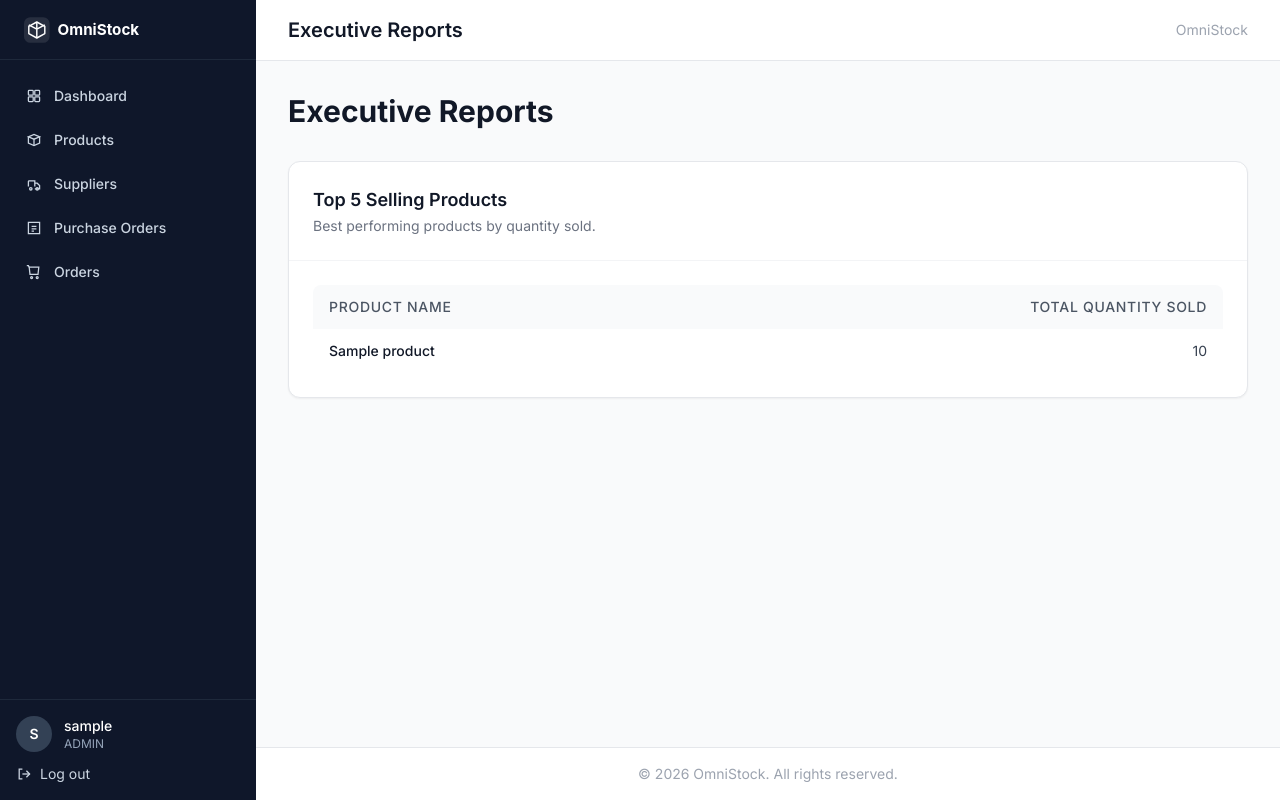
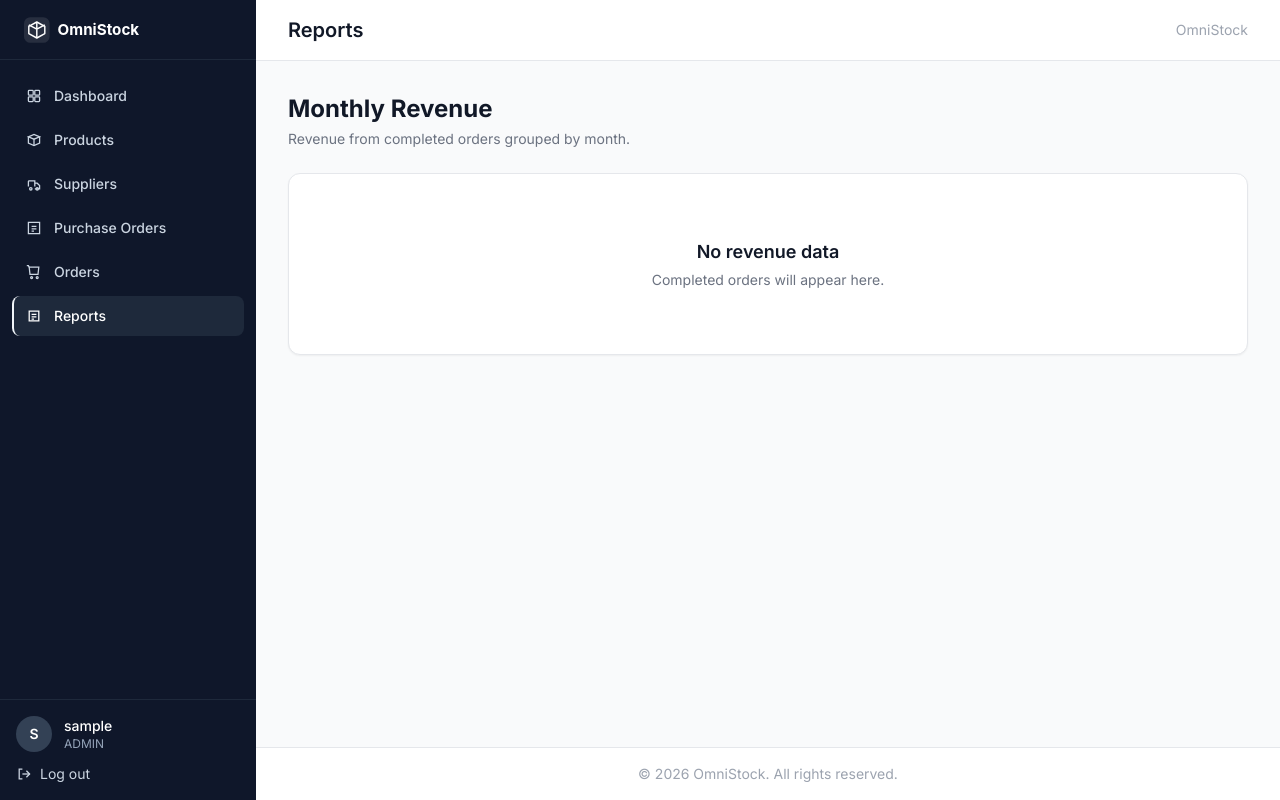
Before and after one commit to AI-with-Coding-2026/Project-A-omnistock, a Django app: page /reports/ in a window 1280 px wide. Run offline with Django 5.2, Linux system fonts and the light colour scheme; a user stored in the database is signed in; tables that the repository leaves empty hold one stand-in row (values such as "Sample post"); some libraries are stand-ins or nearby versions.

Commit message:
feat(2355): build monthly revenue summary widget

```diff
--- a/omnistock/urls.py
+++ b/omnistock/urls.py
@@ -17,8 +17,11 @@ Including another URLconf
 from django.contrib import admin
 from django.urls import include, path
 
+from orders import views as order_views
+
 urlpatterns = [
     path('admin/', admin.site.urls),
+    path('reports/', order_views.reports, name='reports'),
     path('', include('core.urls')),
     path('inventory/', include('inventory.urls')),
     path('orders/', include('orders.urls')),
--- /dev/null
+++ b/orders/templates/reports/reports.html
@@ -0,0 +1,43 @@
+{% extends "core/base.html" %}
+
+{% block title %}Reports - OmniStock{% endblock %}
+{% block page_title %}Reports{% endblock %}
+
+{% block content %}
+<div class="space-y-6">
+    <div class="flex flex-col sm:flex-row sm:items-center sm:justify-between gap-4">
+        <div>
+            <h2 class="text-2xl font-bold text-gray-900">Monthly Revenue</h2>
+            <p class="mt-1 text-sm text-gray-500">Revenue from completed orders grouped by month.</p>
+        </div>
+    </div>
+
+    <div class="bg-white border border-gray-200 rounded-xl shadow-sm overflow-hidden">
+        {% if monthly_revenue %}
+            <div class="overflow-x-auto">
+                <table class="w-full text-sm text-left">
+                    <thead class="bg-gray-50 border-b border-gray-200">
+                        <tr>
+                            <th class="px-6 py-4 font-semibold text-gray-600">Month</th>
+                            <th class="px-6 py-4 font-semibold text-gray-600 text-right">Total Revenue</th>
+                        </tr>
+                    </thead>
+                    <tbody class="divide-y divide-gray-100">
+                        {% for entry in monthly_revenue %}
+                            <tr class="hover:bg-gray-50">
+                                <td class="px-6 py-4 text-gray-700">{{ entry.month|date:"F Y" }}</td>
+                                <td class="px-6 py-4 font-semibold text-gray-900 text-right">${{ entry.total|floatformat:2 }}</td>
+                            </tr>
+                        {% endfor %}
+                    </tbody>
+                </table>
+            </div>
+        {% else %}
+            <div class="px-6 py-16 text-center">
+                <h3 class="text-lg font-semibold text-gray-900">No revenue data</h3>
+                <p class="mt-1 text-sm text-gray-500">Completed orders will appear here.</p>
+            </div>
+        {% endif %}
+    </div>
+</div>
+{% endblock %}
--- a/orders/views.py
+++ b/orders/views.py
@@ -3,7 +3,8 @@ from collections import defaultdict
 
 from django.contrib import messages
 from django.db import transaction
-from django.db.models import F
+from django.db.models import F, Sum
+from django.db.models.functions import TruncMonth
 from django.http import HttpResponse
 from django.shortcuts import get_object_or_404, redirect, render
 from django.template.loader import render_to_string
@@ -19,6 +20,20 @@ from .pdf import render_html_to_pdf
 logger = logging.getLogger(__name__)
 
 ORDER_CANCEL_REDIRECT = 'order_list'
+
+
+@admin_required
+def reports(request):
+    monthly_revenue = (
+        Order.objects.filter(status=Order.STATUS_COMPLETED)
+        .annotate(month=TruncMonth('created_at'))
+        .values('month')
+        .annotate(total=Sum('total_amount'))
+        .order_by('month')
+    )
+    return render(request, 'reports/reports.html', {
+        'monthly_revenue': monthly_revenue,
+    })
 
 
 @staff_or_admin_required
--- a/templates/core/base.html
+++ b/templates/core/base.html
@@ -215,19 +215,22 @@
                     Orders
                 </a>
 
-                {% if reports_ready and request.user.role == 'ADMIN' %}
-                <a href="{% url 'reports' %}"
-                   class="flex items-center gap-3 px-3 py-2.5 rounded-lg text-sm font-medium
-
-                          transition-colors border-l-2 border-transparent text-slate-300
-                          hover:bg-slate-800 hover:text-white">
-                    <svg class="w-4 h-4 shrink-0" viewBox="0 0 20 20" fill="none" stroke="currentColor"
-                        stroke-width="1.6">
-                        <path d="M4 4h12v12H4z" />
-                        <path d="M7 8h6M7 11h6M7 14h3" />
-                    </svg>
-                    Reports
-                </a>
+                {% if user.role == 'ADMIN' %}
+                    {% url 'reports' as reports_url %}
+                    <a href="{{ reports_url }}"
+                       class="flex items-center gap-3 px-3 py-2.5 rounded-lg text-sm font-medium
+                              transition-colors border-l-2
+                              {% if request.resolver_match.url_name == 'reports' %}
+                                  bg-slate-800 border-slate-100 text-white
+                              {% else %}
+                                  border-transparent text-slate-300 hover:bg-slate-800 hover:text-white
+                              {% endif %}">
+                        <svg class="w-4 h-4 shrink-0" viewBox="0 0 20 20" fill="none" stroke="currentColor" stroke-width="1.6">
+                            <path d="M4 4h12v12H4z"/>
+                            <path d="M7 8h6M7 11h6M7 14h3"/>
+                        </svg>
+                        Reports
+                    </a>
                 {% endif %}
 
 
```
Also changed, not shown: orders/tests.py (+68 -2 lines).
